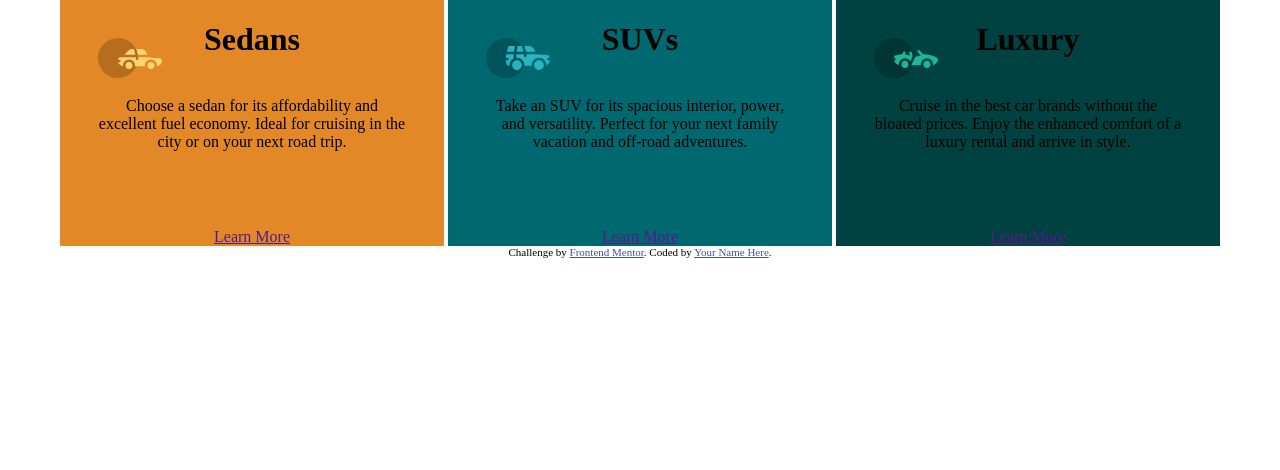
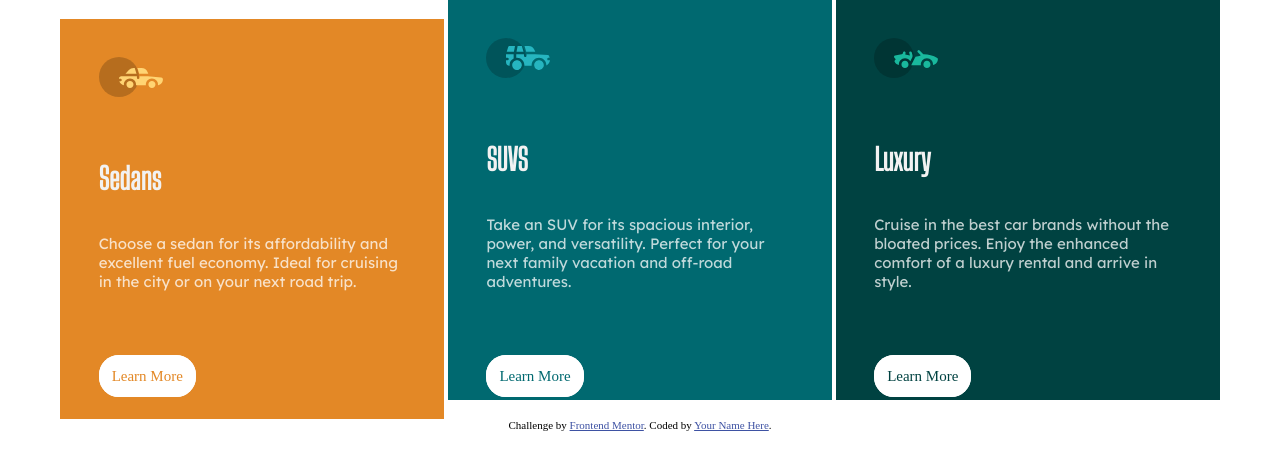
Before and after one commit to berserus/Frontend-coding-challenge1, a plain HTML site: page index.html in a window 1280 px wide. Drawn offline with Linux system fonts and the light colour scheme.

Commit message:
general design done rest to correct bugs

```diff
--- a/css/styles.css
+++ b/css/styles.css
@@ -1,37 +1,70 @@
 body {
     text-align: center;
     margin: 0px;
+    font-size: 15px;
 }
 .container {
-    position: relative;
+
 }
+h1 {
+    margin-left: 10%;
+    color: hsl(0, 0%, 95%);
 
+    font-family: 'Big Shoulders Display', cursive;
+}
 .descriptor {
     margin: 10% 10% 20% 10%;
+    color: hsla(0, 0%, 100%, 0.75);
+    font-family: 'Lexend Deca', sans-serif;
 }
 
 .icon {
-    position: absolute;
-    left: 10%;
-    margin: 10% 0px;
+    margin: 10% 60% 10% 10%;
 }
 .sedans {
+    height: 400px;
     display: inline-block;
-    position: relative;
     width: 30%;
     background-color:  hsl(31, 77%, 52%);
+    text-align: left;
 }
 
 .suvs {
+    height: 400px;
     display: inline-block;
-    position: relative;
     width: 30%;
     background-color:  hsl(184, 100%, 22%);
+    text-align: left;
 }
 
 .luxury {
+    height: 400px;
     display: inline-block;
-    position: relative;
     width: 30%;
     background-color:  hsl(179, 100%, 13%);
+    text-align: left;
 }
+
+.learnMore {
+  margin-left: 10%;
+  margin-bottom: 10%;
+  border-style: solid;
+  border-color: white;
+  border-radius: 20px;
+  padding: 10px;
+  background-color: white;
+  text-decoration: none;
+
+}
+
+.sedanAbout {
+    color: hsl(31, 77%, 52%);
+}
+
+.suvAbout {
+    color: hsl(184, 100%, 22%);
+}
+
+.luxuryAbout {
+    color:  hsl(179, 100%, 13%);
+}
--- a/index.html
+++ b/index.html
@@ -4,6 +4,8 @@
   <meta charset="UTF-8">
   <meta name="viewport" content="width=device-width, initial-scale=1.0"> <!-- displays site properly based on user's device -->
   <link rel="stylesheet" href="css/styles.css">
+  <link rel="preconnect" href="https://fonts.gstatic.com">
+  <link href="https://fonts.googleapis.com/css2?family=Big+Shoulders+Display&family=Lexend+Deca&display=swap" rel="stylesheet">
   <link rel="icon" type="image/png" sizes="32x32" href="./images/favicon-32x32.png">
 
   <title>Frontend Mentor | 3-column preview card component</title>
@@ -23,16 +25,16 @@
         Choose a sedan for its affordability and excellent fuel economy. Ideal for cruising in the city
         or on your next road trip.
       </p>
-      <a class="learnMore" href="">Learn More</a>
+      <a class="learnMore" href=""><span class="sedanAbout">Learn More</span></a>
     </div>
     <div class="suvs">
       <img class="icon" src="images/icon-suvs.svg" alt="suvs icon">
-      <h1>SUVs</h1>
+      <h1>SUVS</h1>
       <p class="descriptor">
         Take an SUV for its spacious interior, power, and versatility. Perfect for your next family vacation
         and off-road adventures.
       </p>
-      <a class="learnMore" href="">Learn More</a>
+      <a class="learnMore" href="https://www.beautybay.com/fr/"><span class="suvAbout">Learn More</span></a>
     </div>
     <div class="luxury">
       <img class="icon" src="images/icon-luxury.svg" alt="luxury icon">
@@ -41,7 +43,7 @@
         Cruise in the best car brands without the bloated prices. Enjoy the enhanced comfort of a luxury
         rental and arrive in style.
       </p>
-      <a class="learnMore" href="">Learn More</a>
+      <a class="learnMore" href=""><span class="luxuryAbout">Learn More</span></a>
     </div>
   </div>
 
```
